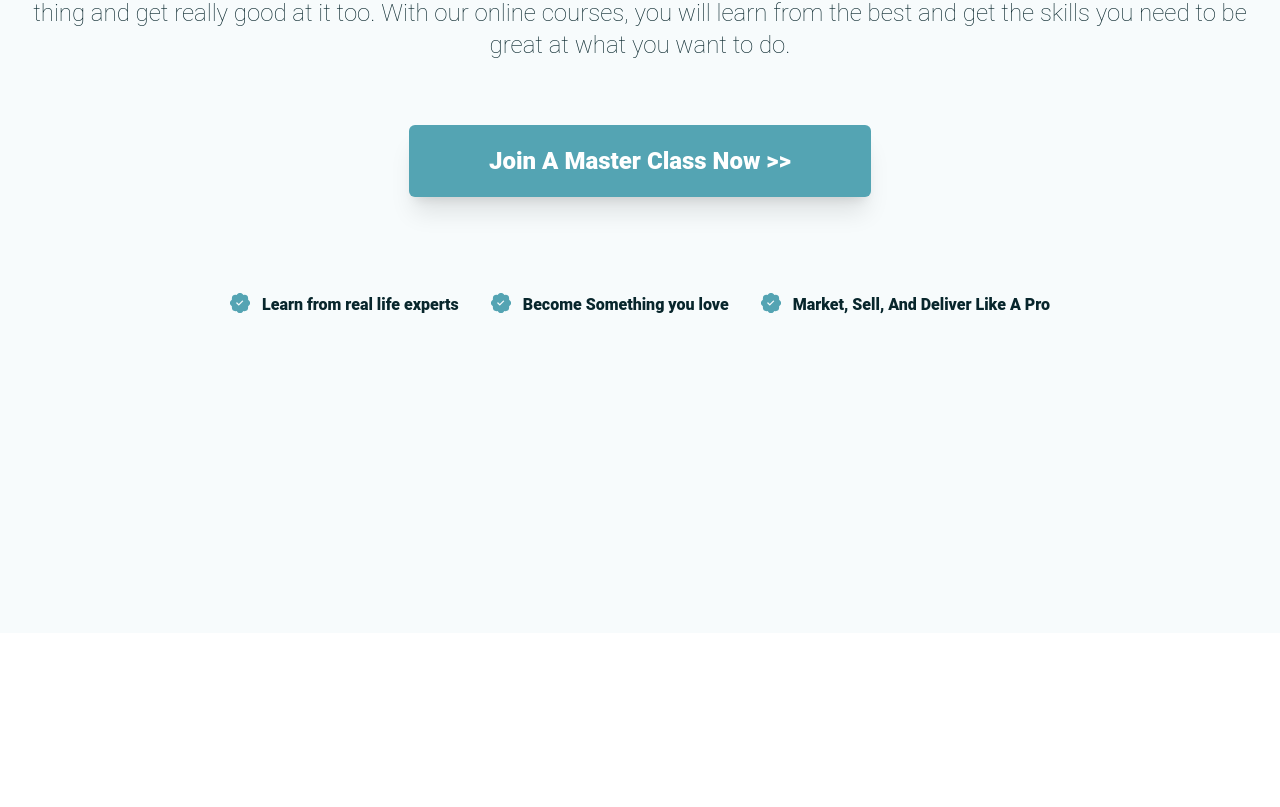
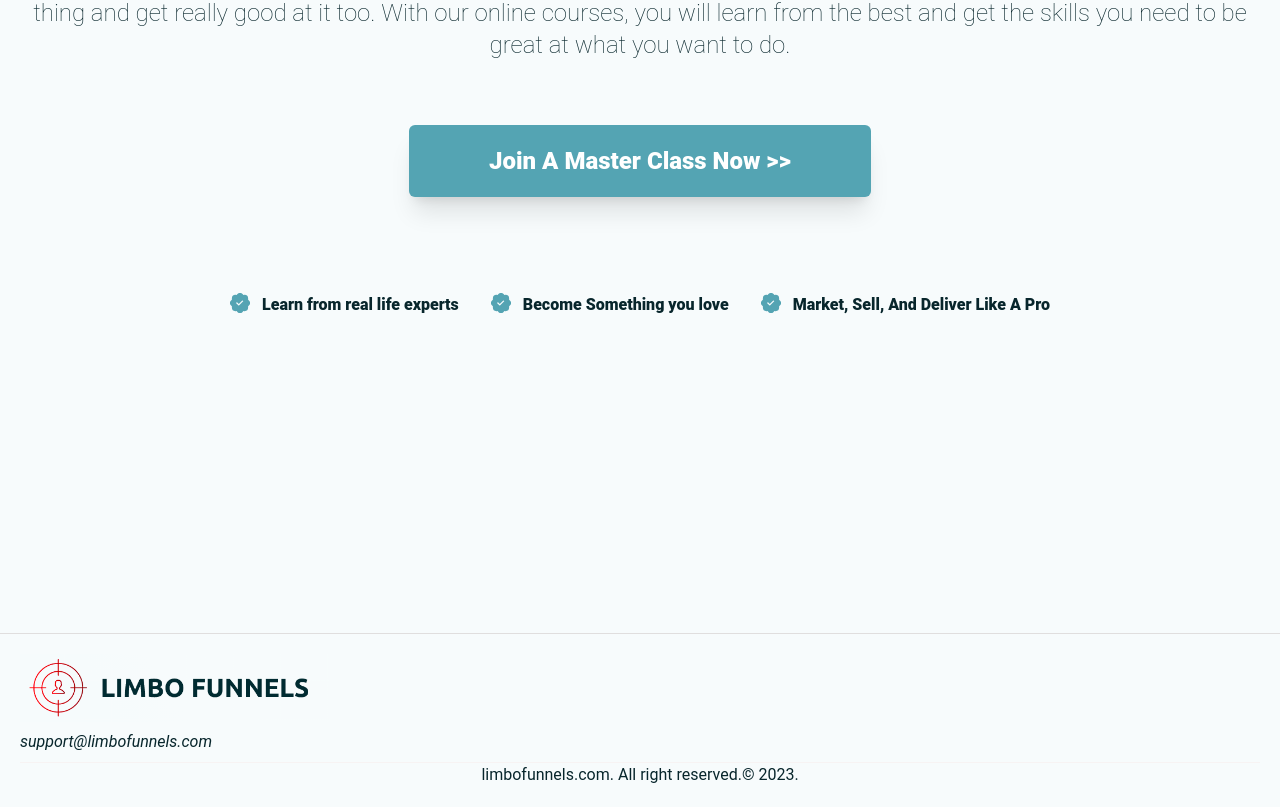
Before and after one commit to Abdullahi-design/hudsuller-landing-page, a Next.js app: page / in a window 1280 px wide. Shown: the part 320-1127 px from the top of the page. Before the commit the page ends 953 px from the top, so only its background shows below. Built offline with nearby package versions, Linux system fonts and the light colour scheme.

Commit message:
added footer

```diff
--- /dev/null
+++ b/components/Footer.tsx
@@ -0,0 +1,25 @@
+import Image from 'next/image'
+import React, { useState } from 'react'
+import logo from '../public/images/logo.png'
+
+const Footer = () => {
+    const [navItems, setnavItems] = useState([
+        {title: 'Learn from experts', href: '/academy'},
+        {title: 'Already an expert', href: '#'},
+    ])
+  return (
+    <div className={`p-5 border-t border-[#e0dede]`}>
+        <div>
+            <a href={`/`}>
+                <Image src={logo} alt='limbo funnels logo' className='w-2/5 sm:w-1/4'/>
+            </a>
+            <address className='my-2'>support@limbofunnels.com</address>
+        </div>
+        <footer className='border-t border-[#f7f3f3] text-center'>
+            <span>limbofunnels.com. All right reserved.&copy; {new Date().getFullYear()}.</span>
+        </footer>
+    </div>
+  )
+}
+
+export default Footer
--- a/pages/index.tsx
+++ b/pages/index.tsx
@@ -4,6 +4,7 @@ import Image from 'next/image'
 import HomeHero from '../components/HomeHero'
 import Nav from '../components/Nav'
 import Offer from '../components/Offer'
+import Footer from '../components/Footer'
 
 const Home: NextPage = () => {
   return (
@@ -20,6 +21,8 @@ const Home: NextPage = () => {
 
       <HomeHero/>
 
+      <Footer/>
+
     </div>
   )
 }
```
